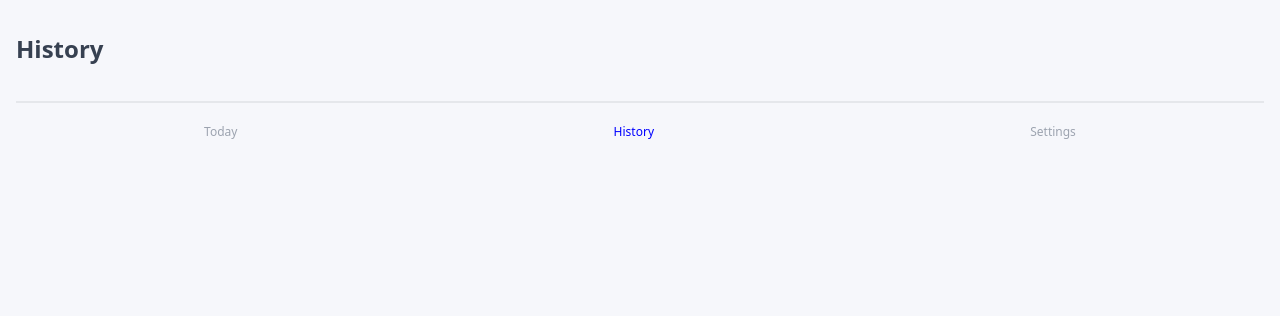
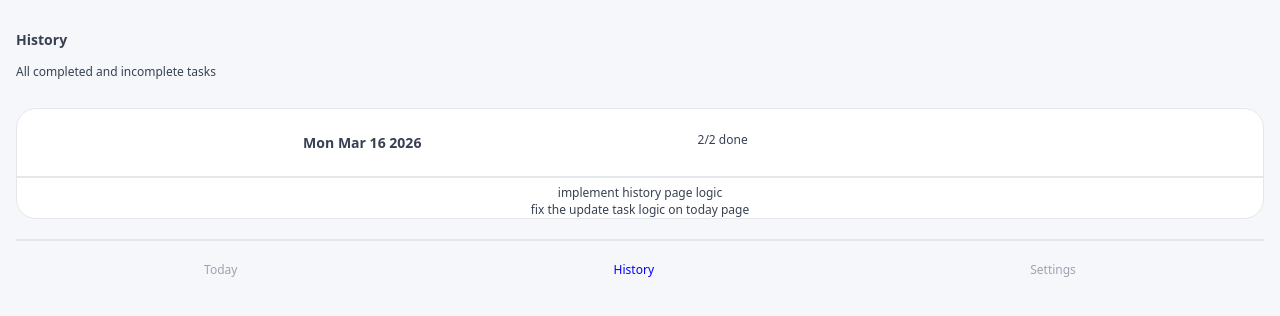
Before and after one commit to GirjaSharma/Todo-List, a React (Vite) app: page /history in a window 1280 px wide. Shown: the top 316 px of the page. Built offline with nearby package versions, Linux system fonts and the light colour scheme.

Commit message:
started History Page

```diff
--- a/eslint.config.js
+++ b/eslint.config.js
@@ -29,6 +29,9 @@ export default [
       ...react.configs['jsx-runtime'].rules,
       ...reactHooks.configs.recommended.rules,
       'react/jsx-no-target-blank': 'off',
+      'react/prop-types': 'off',
+      'react/no-unescaped-entities': 'off',
+      'no-unused-vars': 'off',
       'react-refresh/only-export-components': [
         'warn',
         { allowConstantExport: true },
--- a/src/App.jsx
+++ b/src/App.jsx
@@ -1,12 +1,10 @@
-import { useState, useEffect, useReducer, useSyncExternalStore } from 'react';
-import { Route, Routes, Link } from 'react-router-dom';
+import { useState, useEffect, useReducer } from 'react';
+import { Route, Routes } from 'react-router-dom';
 import './App.css';
 import './styles/global.css';
 import {generateId, getNow, formatTime, getDayKey} from './utils/utils';
 import {reducer, initial_state as defaultInitialState} from './reducer/Reducer';
 import {ACTION_TYPES, STORAGE_KEY} from './constants/actionTypes';
-import {Navbar} from './components/Navbar/Navbar';
-import CurrentDate from './Pages/Today/CurrentDate';
 import History from './Pages/History/HistoryPage';
 import SettingsPage from './Pages/Settings/SettingsPage';
 import TodayPage from './Pages/Today/TodayPage'
@@ -57,14 +55,13 @@ const App=()=> {
   const isEditing = state.editId !== null;
 
 
-
   useEffect(() => {
 localStorage.setItem(STORAGE_KEY, JSON.stringify({taskList:state.taskList, currentDate:state.currentDate, carryOverUnfinished: state.carryOverUnfinished}));
 console.log("saving to localStorage", {
   taskList:state.taskList,
   currentDate: state.currentDate
 })
-  }, [state.taskList,state.currentDate ]);
+  }, [state.taskList,state.currentDate, state.carryOverUnfinished]);
 
   console.log("full state", state);
   console.log("state.taskList", state.taskList);
@@ -122,10 +119,9 @@ const handleRemoveIcon =(id)=>{
     }
 
     const handleNewDay=()=>{
-      let today = new Date()
-      console.log(getDayKey(today), "getDayKey(today)");
+      console.log(getDayKey(new Date()), "getDayKey(today)");
       console.log(state.currentDate, "state.currentDate")
-      if( getDayKey(today)=== state.currentDate){
+      if( getDayKey(new Date())=== state.currentDate){
         setMessage("Already viewing today's tasks")
         return
       }else{
@@ -167,7 +163,9 @@ const handleRemoveIcon =(id)=>{
                     onEdit={handleEditIcon}
                     onCheckboxChange={handleCheckBoxChange}
                     onStartNewDay={handleNewDay}/>}/>
-      <Route path='/history' element={<History/>}/>
+      <Route path='/history' element={<History
+                  taskList={state.taskList}
+                  currentDate={state.currentDate} />}/>
       <Route path='/settings' element={<SettingsPage/>}/>
       <Route path='*' element={<div>Item not found</div>}  />
      </Routes>
--- /dev/null
+++ b/src/Pages/History/HistoryPage.css
@@ -0,0 +1,25 @@
+.history-header{
+
+        display: flex;
+        justify-content: space-between;
+        align-items: center;
+        margin-bottom: 1rem;
+
+}
+
+.card-header{
+        width: 80%;
+        display:flex;
+        flex-direction:row;
+        justify-content: space-evenly;
+        margin:10px
+
+
+
+}
+
+.card-hr{
+    margin-top: 10px;
+
+    border: 1px solid var(--card-border)
+}
--- a/src/Pages/History/HistoryPage.jsx
+++ b/src/Pages/History/HistoryPage.jsx
@@ -1,10 +1,106 @@
 import { Navigation } from "../../components/Navigation/Navigation";
-const History =()=>{
+import { Card } from "../../components/Card/Card";
+import './HistoryPage.css'
+import {parseDayKey} from '../../utils/utils'
+
+
+const History =({taskList, currentDate})=>{
+    // const historyTasks =taskList.filter(task=> task.date !== currentDate);
+    let historyTasks =[
+        {completed: true,
+createdAt
+:
+"3/16/2026, 11:08:28 PM",
+date
+:
+"2026-03-16",
+id
+:
+"19074b17-ef1a-4cb5-9f6f-cefc19f59471",
+text
+:
+"implement history page logic"},
+{text: "fix the update task logic on today page", id: "32f20f1a-6944-4479-9793-c8be86aedec6",date
+:
+"2026-03-16",
+completed
+:
+true,
+createdAt
+:
+"3/16/2026, 11:09:04 PM"}
+    ]
+    console.log("historyTasks", historyTasks)
+    const getTasksBasedOnDate = Object.groupBy(historyTasks, task => task.date);
+    console.log("getTasksBasedOnDate", getTasksBasedOnDate);
+
+    const getTasks = Object.entries(getTasksBasedOnDate).map(([date, tasks]) => ({
+        date,
+        tasks,
+    }))
+    console.log("getTasks", getTasks)
+    // const [date, tasks] = getTasks
+
+
+    //     const completedTasks = tasks.filter(task => task.completed);
+
+
+
+    // const tasksStatus = historyTasks.reduce((acc, task) =>{
+    //     if(task.completed){
+    //         acc.completed +=1
+    //     }
+    //     return acc;
+    // },{completed:0,})
+    // console.log("tasksStatus", tasksStatus.completed)
+
     return (
-        <><h1>History</h1>
+        <div>
+        <div className="history-header">
+            <div>
+                <h3>History</h3>
+                {/* make this p tag conditional, based on filter selected to all tasks, completed or incomplete tasks */}
+                <p>All completed and incomplete tasks</p>
+            </div>
+{/* ADD DROPDOWN FOR FILTERING */}
+        </div>
+         {historyTasks.length>0 && getTasks.map(({date, tasks})=>{
+const completedTasks = tasks.filter(task => task.completed).length;
+            const totalTasks = tasks.length;
+            console.log("completedTasks", completedTasks, totalTasks,"totalTasks")
+             const getDate = parseDayKey(date).toDateString();
+            return(
+                <div className="task-card" key={date}>
+                 <Card>
+                    <div className="card-header">
+                        <h3>{getDate}</h3>
+
+                        <p>{completedTasks}/{totalTasks} done</p>
+                    </div>
+                    <hr className="card-hr"/>
+                    {
+                        tasks.map(task=>(
+                                <ul key={task.id}>
+                                    <li >{task.text}</li>
+                                </ul>
+
+                        ))
+                    }
+                </Card>
+            </div>
+            )
+
+
+
+         }
+
+         )}
+
+
         <div className="footer-navigation">
         <Navigation/>
-       </div></>
+       </div>
+       </div>
     )
 }
 
--- a/src/Pages/Today/TodayPage.css
+++ b/src/Pages/Today/TodayPage.css
@@ -8,7 +8,6 @@
     justify-content: space-between;
     align-items: center;
     margin-bottom: 1rem;
-    position: sticky;
 }
 
 
--- a/src/Pages/Today/TodayPage.jsx
+++ b/src/Pages/Today/TodayPage.jsx
@@ -1,7 +1,7 @@
 import { InputBox } from "../../components/InputBox/InputBox";
 import { TodoList } from "../../components/TodoList/TodoList";
 import { VscAdd } from "react-icons/vsc";
-import {getDayKey, parseDayKey} from '../../utils/utils'
+import { parseDayKey} from '../../utils/utils'
 import { Message } from "../../components/Message/Message";
 import { StatusChip } from "../../components/StatusChip/StatusChip";
 import './TodayPage.css'
--- a/src/components/Navigation/Navigation.css
+++ b/src/components/Navigation/Navigation.css
@@ -33,7 +33,7 @@ a.active-link{
   }
 
 
-.hr{
+hr{
     margin-top: 20px;
     width: 100%;
     /* height: 1px; */
--- a/src/components/Navigation/Navigation.jsx
+++ b/src/components/Navigation/Navigation.jsx
@@ -6,7 +6,7 @@ const setActiveClass = ({ isActive }) => isActive ? "active-link" : "inactive-li
 export const Navigation =()=>{
     return (
         <>
-            <hr className="hr"/>
+            <hr/>
             <nav aria-label='primary' className='nav-links'>
                <ul >
                 <li > <NavLink className={setActiveClass} to="/today">Today</NavLink></li>
--- a/src/components/TodoList/TodoList.jsx
+++ b/src/components/TodoList/TodoList.jsx
@@ -5,7 +5,6 @@ import './TodoList.css'
 
 export const TodoList=({taskList, onEdit, onDelete, isEditing, onCheckboxChange,
 })=>{
-    console.log("todolist----")
     return(
         <div className='list-container'>
         {isEditing=== true ? '' : taskList.length>0 && taskList.map(task => (
--- a/src/reducer/Reducer.js
+++ b/src/reducer/Reducer.js
@@ -6,7 +6,7 @@ export const initial_state={
     taskList:[],
     editId:null,
     currentDate: getDayKey(getNow()),
-    carryOverUnfinished: true
+    carryOverUnfinished: false
 }
 
 export function reducer(state, action){
@@ -108,7 +108,13 @@ case ACTION_TYPES.START_NEW_DAY:{
            }
      )) :[];
 
-    //  const historyTasks = state.taskList.filter(task => task.date === state.currentDate)
+    //  const historyTasks = state.taskList.filter(task => {
+
+    //        return task.date !== state.currentDate
+
+
+    // })
+    //  console.log("historyTasks", historyTasks)
 
 
      return {
--- a/src/utils/utils.js
+++ b/src/utils/utils.js
@@ -14,8 +14,11 @@ export const formatTime=(date)=>{
 
 }
 
-export const getDayKey=(date= new Date())=>{
-return date.toISOString().split("T")[0]
+export const getDayKey=(date)=>{
+const year = date.getFullYear();
+const month = String(date.getMonth()+1).padStart(2,"0");
+const day = String(date.getDate()).padStart(2, '0');
+return `${year}-${month}-${day}`
 }
 
 export const parseDayKey =(dayKey)=>{
```
